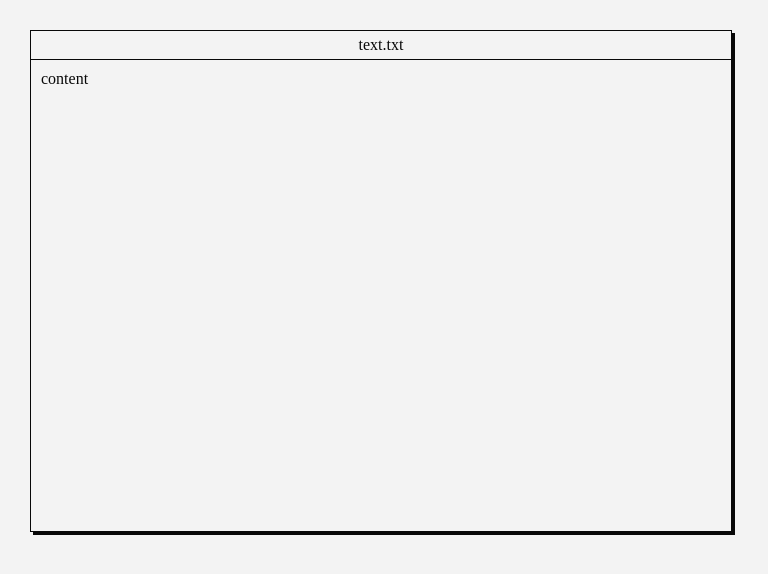
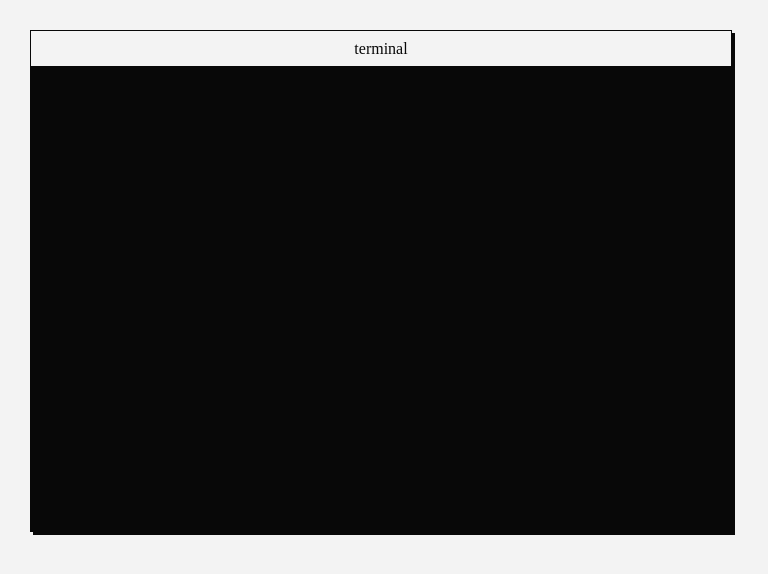
Before and after one commit to telesleo/OS, a React (Create React App) app: page / in a window 1280 px wide. Shown: the top 574 px of the page, without its empty margins (0-768 px from the left). Built offline with nearby package versions, Linux system fonts and the light colour scheme.

Commit message:
Implement 'app' prop in 'Window' component

```diff
--- a/src/Pages/Main.jsx
+++ b/src/Pages/Main.jsx
@@ -3,9 +3,9 @@ import PropTypes from 'prop-types';
 import Window from '../components/Window';
 import styles from './main.module.css';
 
-export default function Main({ storage }) {
+export default function Main({ storage, setStorage }) {
   const [windows] = useState([{
-    path: '/desktop/text.txt',
+    app: 'terminal',
   }]);
 
   return (
@@ -16,6 +16,8 @@ export default function Main({ storage }) {
             <Window
               key={index + window.path}
               storage={storage}
+              setStorage={setStorage}
+              app={window.app}
               path={window.path}
             />
           ))
@@ -30,4 +32,5 @@ Main.propTypes = {
     type: PropTypes.string,
     content: PropTypes.shape({}),
   }).isRequired,
+  setStorage: PropTypes.func.isRequired,
 };
--- a/src/components/Window/index.jsx
+++ b/src/components/Window/index.jsx
@@ -2,9 +2,12 @@ import React, { useEffect, useState } from 'react';
 import PropTypes from 'prop-types';
 import { basename } from 'path-browserify';
 import { isPathValid, getEntry } from '../../utils/fileSystem';
+import Terminal from '../Terminal';
 import styles from './window.module.css';
 
-export default function Window({ storage, path }) {
+export default function Window({
+  storage, setStorage, app, path,
+}) {
   const [name, setName] = useState();
   const [entry, setEntry] = useState();
   const [position] = useState({ x: 30, y: 30 });
@@ -26,17 +29,13 @@ export default function Window({ storage, path }) {
         height: `${size.height}px`,
       }}
     >
-      {
-        (name) && (
-          <div className={styles.header}>
-            {name}
-          </div>
-        )
-      }
+      <div className={styles.header}>
+        {(name) || app }
+      </div>
       {
         (entry) && (
           <div className={styles.content}>
-            {entry.content}
+            { (app === 'terminal') && <Terminal storage={storage} setStorage={setStorage} /> }
           </div>
         )
       }
@@ -49,5 +48,11 @@ Window.propTypes = {
     type: PropTypes.string,
     content: PropTypes.shape({}),
   }).isRequired,
-  path: PropTypes.string.isRequired,
+  setStorage: PropTypes.func.isRequired,
+  app: PropTypes.string.isRequired,
+  path: PropTypes.string,
 };
+
+Window.defaultProps = {
+  path: '/',
+};
--- a/src/components/Window/window.module.css
+++ b/src/components/Window/window.module.css
@@ -3,6 +3,9 @@
   background-color: var(--white);
   color: var(--black);
   border: 1px solid var(--black);
+  display: flex;
+  flex-direction: column;
+  align-items: stretch;
 }
 
 .header {
@@ -10,11 +13,15 @@
   text-align: center;
   background-color: var(--white);
   color: var(--black);
-  padding: 5px;
+  min-height: 35px;
+  display: flex;
+  align-items: center;
+  justify-content: center;
 }
 
 .content {
-  padding: 10px;
   background-color: var(--white);
   color: var(--black);
+  flex-grow: 1;
+  overflow: auto;
 }
```
